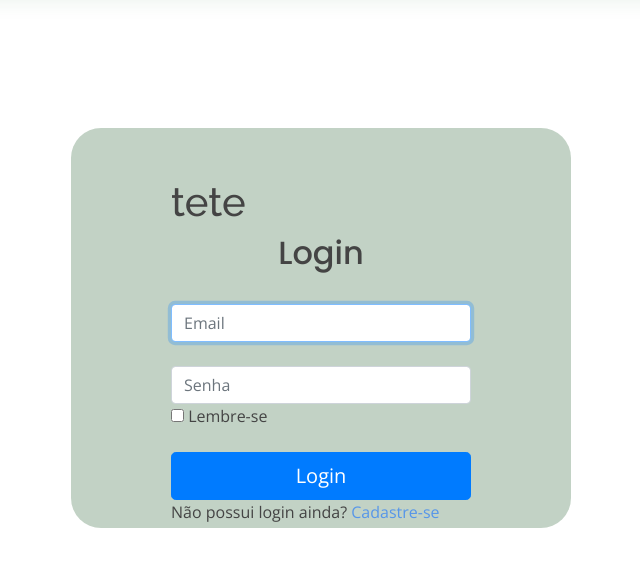
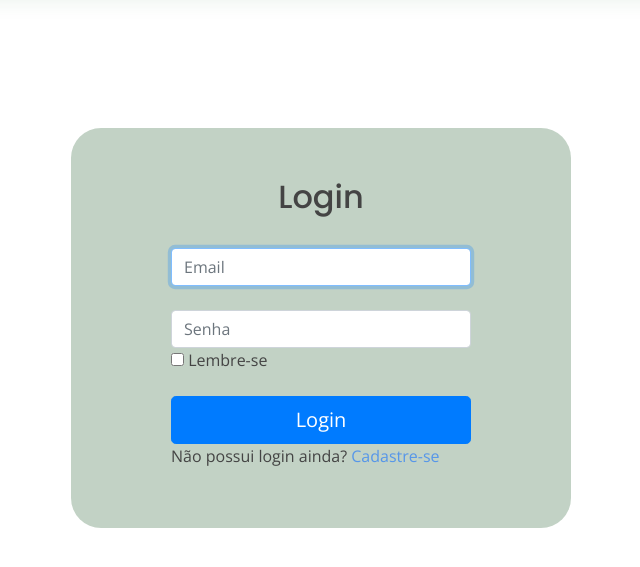
Before and after one commit to PauloVargasPFC/EmpregaQI, a PHP site: page /login.php in a window 1280 px wide. Shown: the part 70-637 px from the top of the page, without its empty margins (319-959 px from the left). Run offline with PHP 8.4, Linux system fonts and the light colour scheme.

Commit message:
Update login.php

```diff
--- a/login.php
+++ b/login.php
@@ -38,7 +38,6 @@
             <div class="cont_login">
                 <div class="formulario_login">
                     <form>
-                    <h1>tete</h1>
                         <h2 style="text-align: center; font-family: Poppins, sans-serif;">Login</h2>
                         <label for="inputEmail" class="visually-hidden"></label>
                         <input type="email" id="inputEmail" class="form-control" placeholder="Email" required autofocus>
```
